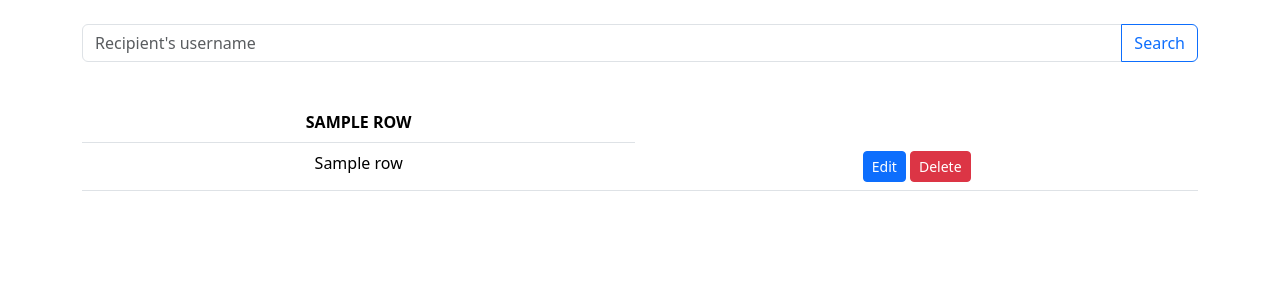
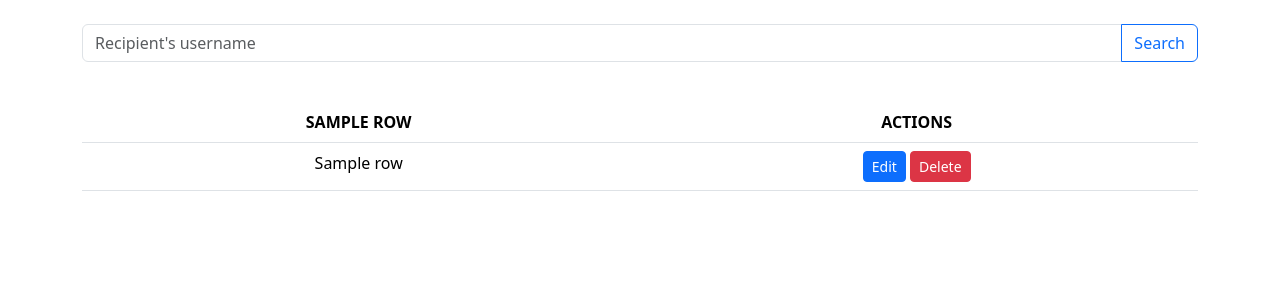
Before and after one commit to lionaq/SSIS-WEB, a Flask app: template app/templates/course.html in a window 1280 px wide. Shown: the part 56-356 px from the top of the page. Run offline with Flask 3, Linux system fonts and the light colour scheme; the template is opened without the code that fills it: most values are stand-ins (such as "Sample title", 1, 10 or a date in 2020); some libraries are stand-ins or nearby versions.

Commit message:
Feat: sticky table header and overflow

```diff
--- a/app/templates/table.html
+++ b/app/templates/table.html
@@ -1,9 +1,11 @@
 
 {%block table%}
+<div class="table-responsive" style="max-height: 350px; overflow-y: auto;">
 <table class="table table-condensed text-center">
-  <thead>
+  <thead class = "sticky-top">
       <tr>
         {%for column in data[0]%} <th scope="col">{{column.replace("_", " ").upper()}}</th> {% endfor %}
+        <th scope = "col"> ACTIONS </th>
       </tr>
   </thead>
   <tbody>
@@ -20,4 +22,5 @@
     {% endfor %}
   </tbody>
 </table>
+</div>
   {%endblock%}
```
